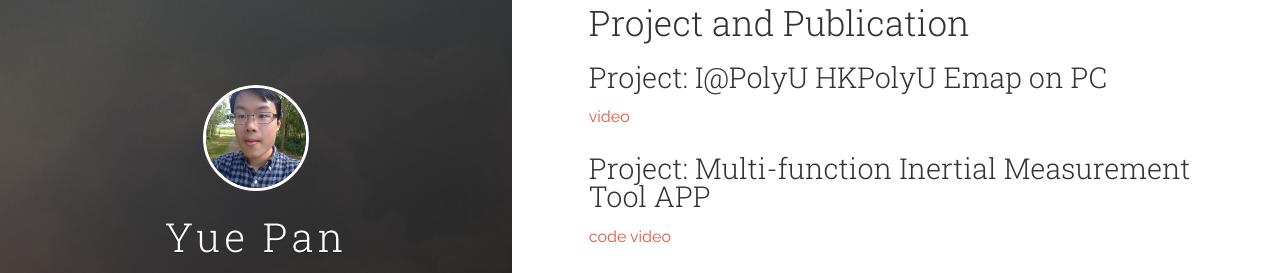
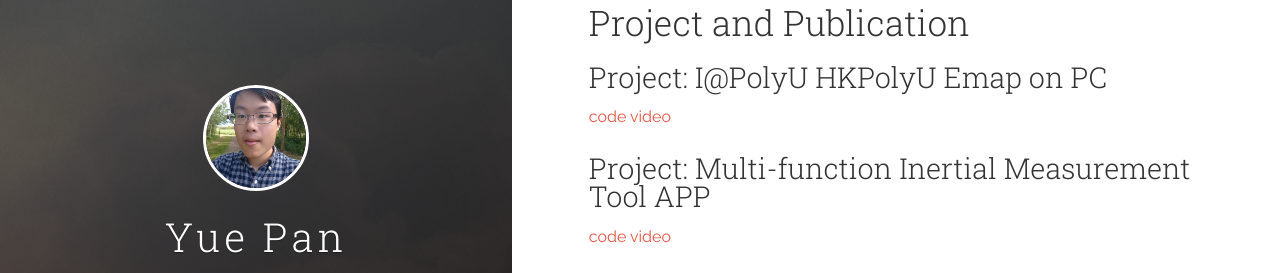
Before and after one commit to YuePanEdward/YuePanEdward.github.io, a Jekyll site: the page built from _posts/2018-09-01-about.md, in a window 1280 px wide and 900 px high, scrolled down 1673 px. Shown: the part 161-434 px from the top of the window. Built offline with Jekyll 4.4.1, drawn with Linux system fonts in a browser that asks for light colours.

Commit message:
Update 2018-09-01-about.md

```diff
--- a/_posts/2018-09-01-about.md
+++ b/_posts/2018-09-01-about.md
@@ -80,7 +80,7 @@ Organic solar battery investigation at Shanghai Institute of Technical Physics o
 
 ### Project: I@PolyU   HKPolyU Emap on PC
 
-[video](https://www.youtube.com/watch?v=Nc12RI4Wj7g)
+[code](https://github.com/YuePanEdward/I-PolyU) [video](https://www.youtube.com/watch?v=Nc12RI4Wj7g)
 
 ### Project: Multi-function Inertial Measurement Tool APP
 
```
